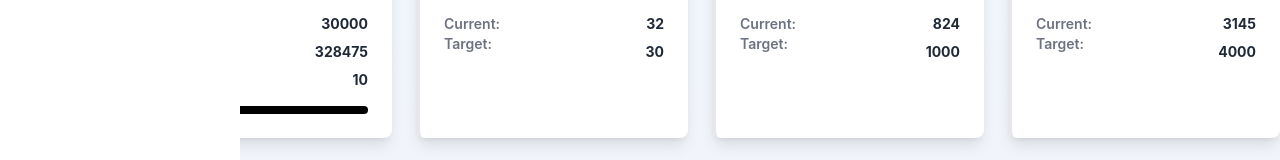
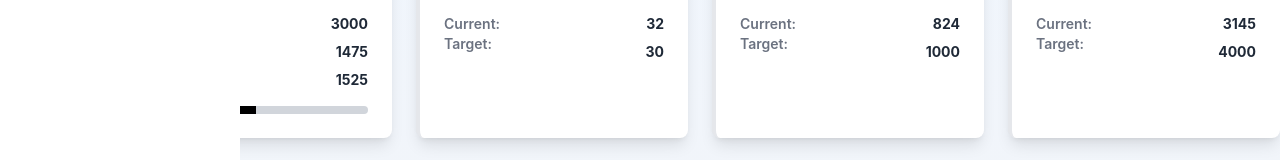
Before and after one commit to TerezzaB/REACT_PerformanceManagement, a React (Vite) app: page /UserDashboard in a window 1280 px wide. Shown: the part 298-458 px from the top of the page. Built offline with nearby package versions, Linux system fonts and the light colour scheme; no server answers; the database is empty; sample sign-in values are in the browser's storage.

Commit message:
15 Remaining budget calculated

```diff
--- a/src/components/user/dashboard/BudgetManagementSection.jsx
+++ b/src/components/user/dashboard/BudgetManagementSection.jsx
@@ -1,6 +1,12 @@
+import React from 'react';
+
 export default function BudgetManagementSection({ budget }) {
   const { monthlyBudget, PNOTracking, dailySpend, dailyRevenue } = budget;
 
+  const remaining =
+    monthlyBudget.totalBudget < monthlyBudget.spent
+      ? '-'
+      : monthlyBudget.totalBudget - monthlyBudget.spent;
 
   return (
     <div className="grid grid-cols-1 md:grid-cols-2 lg:grid-cols-4 gap-6">
@@ -8,7 +14,7 @@ export default function BudgetManagementSection({ budget }) {
         {
           title: 'Monthly Budget',
           data: monthlyBudget,
-          remaining: 10,
+          remaining,
           isMonthlyBudget: true,
         },
         { title: 'PNO Tracking', data: PNOTracking },
@@ -48,14 +54,6 @@ export default function BudgetManagementSection({ budget }) {
                     }}
                   ></div>
                 </div>
-
-                {/* For future useage  */}
-                {/*
-                    <div className="text-xs text-gray-500 mt-1">
-                      {Math.min((item.data.spent / item.data.totalBudget) * 100, 100).toFixed(1)}% spent
-                    </div>
-                */}
-
               </div>
             </>
           ) : (
--- a/src/components/user/dashboard/KPISection.jsx
+++ b/src/components/user/dashboard/KPISection.jsx
@@ -2,8 +2,6 @@ export default function KPISection({ metrics }) {
   if (!metrics || metrics.length === 0) {
     return <p className="text-gray-500">No metrics available</p>;
   }
-
-  console.log(metrics);
 
   return (
     <div className="grid grid-cols-1 sm:grid-cols-2 lg:grid-cols-4 gap-6">
--- a/src/data/data.json
+++ b/src/data/data.json
@@ -21,8 +21,8 @@
     },
     "budgetManagement": {
       "monthlyBudget": {
-        "totalBudget": 30000,
-        "spent": 328475
+        "totalBudget": 3000,
+        "spent": 1475
       },
       "PNOTracking": {
         "current": 32,
--- a/src/views/user/UserDashboard.jsx
+++ b/src/views/user/UserDashboard.jsx
@@ -6,7 +6,6 @@ import data from '../../data/data.json';
 
 export default function UserDashboardView() {
   const { overview, budgetManagement, charts } = data;
-  console.log(budgetManagement);
 
   const kpiMetrics = Object.keys(overview.metrics).map((key) => ({
     title: key,
```
